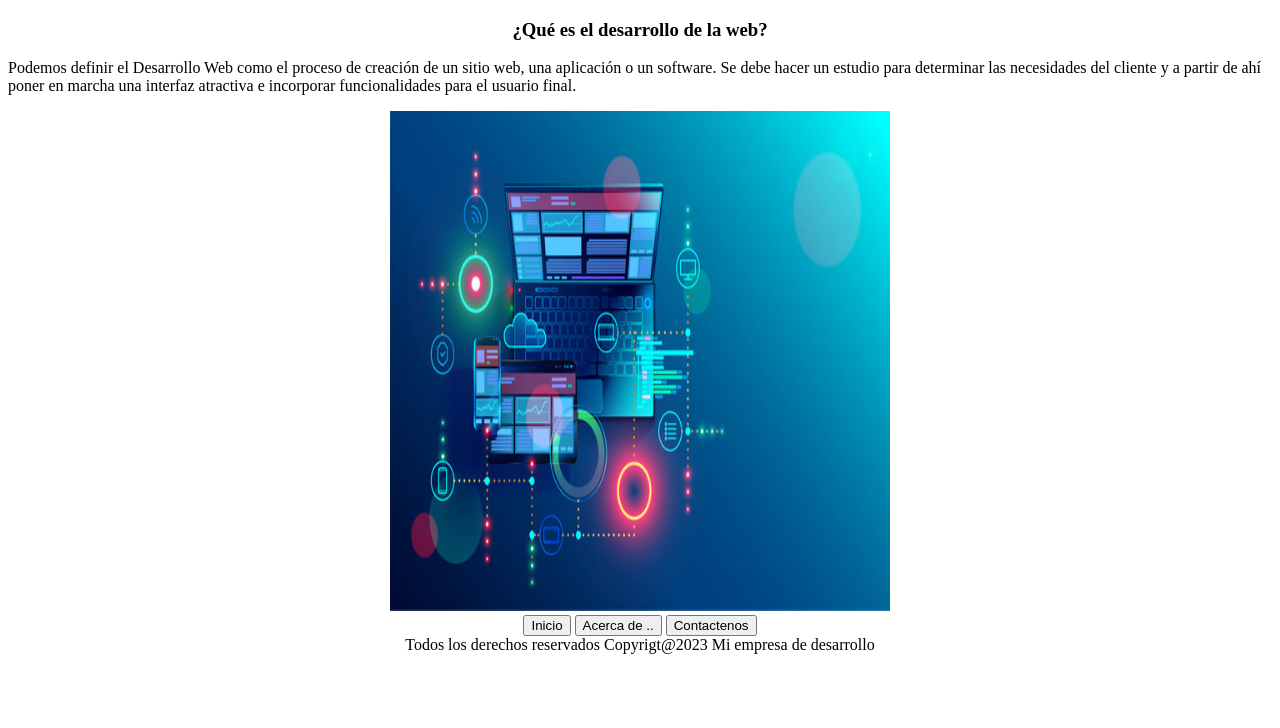
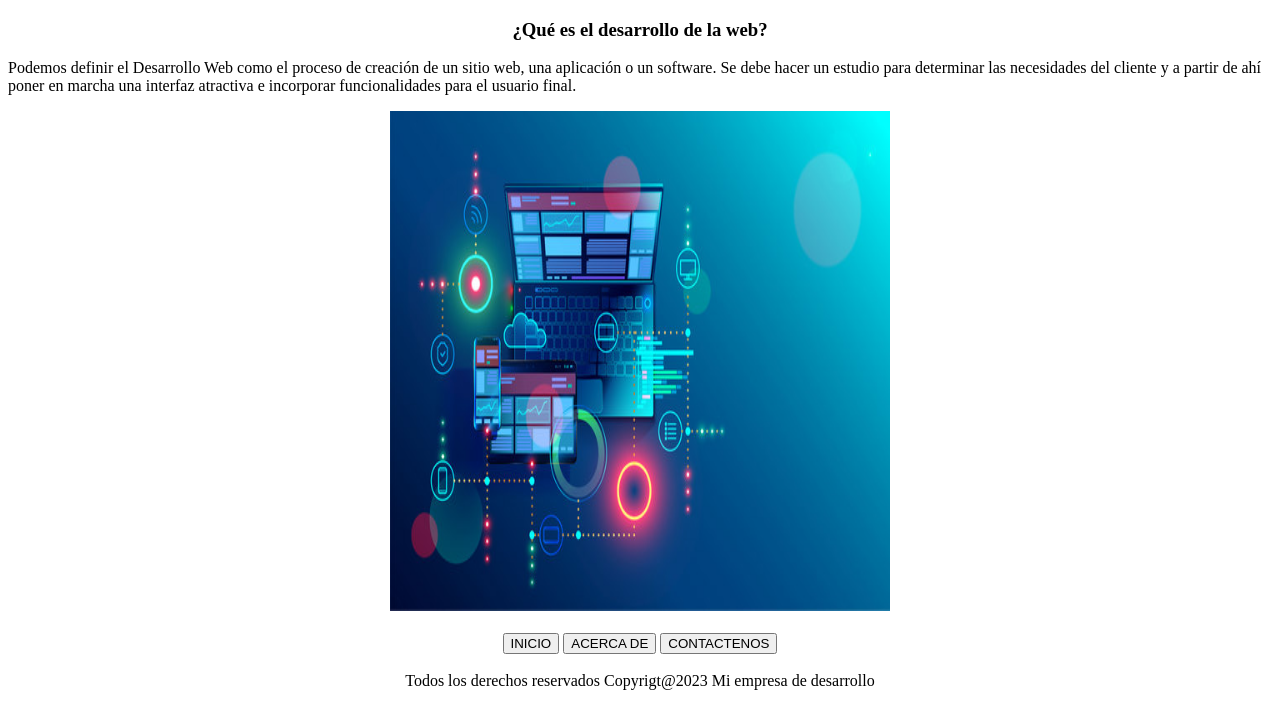
Before and after one commit to SERGIO-ANDRES-SACHEZ-OSORNO/Desarrollo-Web-con-nuevas-tecnologias, a plain HTML site: page Index.html in a window 1280 px wide. Drawn offline with Linux system fonts and the light colour scheme; files whose address does not match are found by name.

Commit message:
se modifica el index.html

```diff
--- a/Index.html
+++ b/Index.html
@@ -25,14 +25,16 @@
             </center>
         </section>
     </section>
+    <div class="form-group">
     <nav>
+        <br>
         <center>
+        <input type="button" value="INICIO">
+        <input type="button" value="ACERCA DE">
+        <input type="button" value="CONTACTENOS">
 
-        <Button>Inicio</Button>
-        <Button>Acerca de ..</Button>
-        <Button>Contactenos</Button>
         </center>
-
+    </br>
     </nav>
 
     <nav>
```
